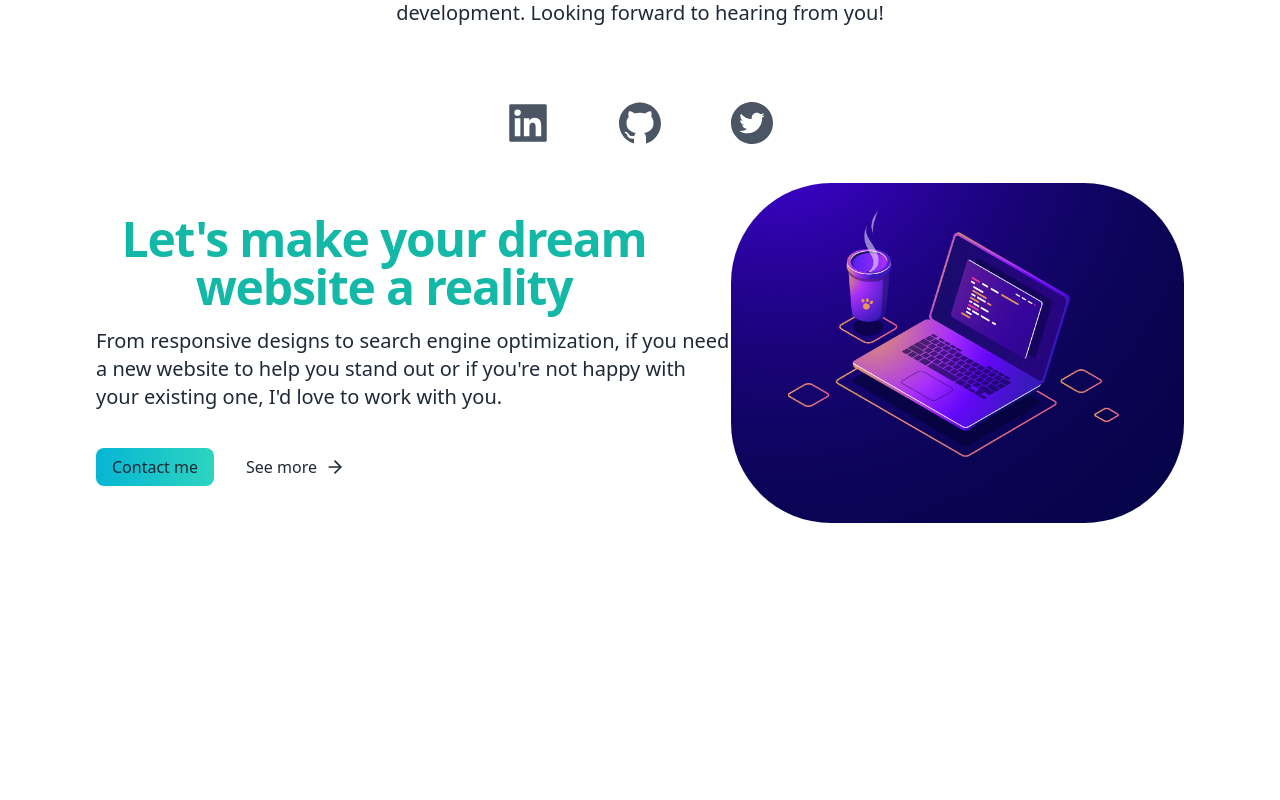
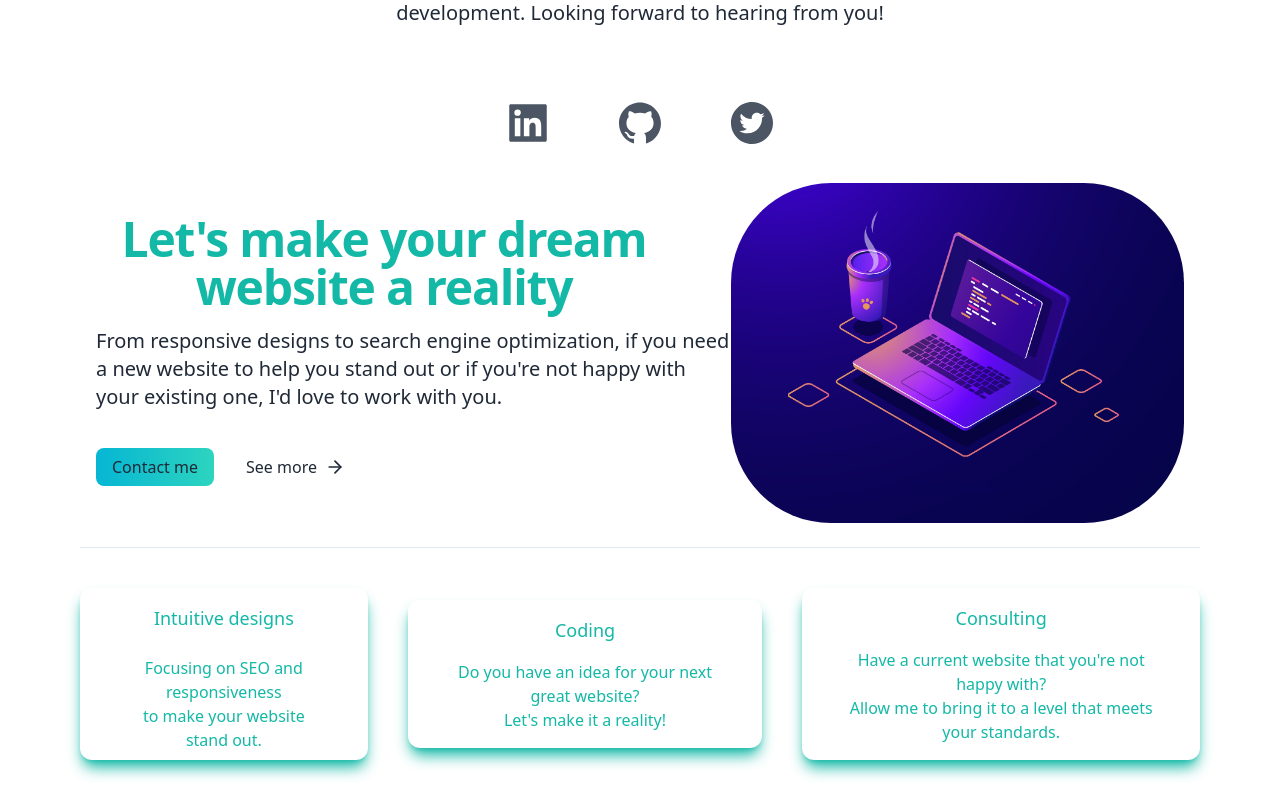
Before and after one commit to pjleb90/portfolio, a Next.js app: page / in a window 1280 px wide. Shown: the part 298-1098 px from the top of the page. Before the commit the page ends 845 px from the top, so only its background shows below. Built offline with nearby package versions, Linux system fonts and the light colour scheme.

Commit message:
minor UI updates

```diff
--- a/app/contact/page.tsx
+++ b/app/contact/page.tsx
@@ -1,6 +1,3 @@
-
-
-import ContactFooter from "@/components/contact-footer";
 import { ContactForm } from "@/components/contact-form";
 
 const contact = () => {
@@ -8,7 +5,6 @@ const contact = () => {
     return (
         <div>
             <ContactForm />
-            <ContactFooter />
         </div>
      );
 }
--- a/app/page.tsx
+++ b/app/page.tsx
@@ -1,6 +1,7 @@
-
 import Featured from "@/components/featured";
 import Header from "@/components/header";
+import Footer from "@/components/footer";
+
 
 
 export default function Home() {
@@ -9,6 +10,7 @@ export default function Home() {
     <main className=' bg-white px-10 md:px-20 lg:px-10 dark:bg-gray-800 text-teal-500 mt-2'>
         <Header />
         <Featured />
+        <Footer />
     </main>
   )
 }
--- a/components/contact-footer.tsx
+++ /dev/null
@@ -1,43 +0,0 @@
-const ContactFooter = () => {
-    return (
-        <div className=' lg:flex gap-10 justify-center items-center border-t border-teal-500'>
-            <div className='text-center shadow-lg pt-2 pb-2 pl-10 pr-10 rounded-xl my-10'>
-                <h3 className=' text-lg font-medium pt-2 pb-2'>Intuitive designs</h3>
-                {/* <Image src="/images/design.png"
-                width={100} height={100}
-                alt='a hashtag icon'
-                style={{margin: "auto", }}
-                /> */}
-                <p className='py-2'>
-                </p>
-                Focusing on SEO and responsiveness<br></br>to make your website stand out.
-            </div>
-            <div className='text-center shadow-lg pt-2 pb-2 pl-10 pr-10 rounded-xl my-10'>
-                <h3 className=' text-lg font-medium pt-2 pb-2'>Coding</h3>
-                {/* <Image src="/images/code.png"
-                width={100} height={100}
-                alt='a design icon'
-                style={{margin: "auto", }}
-                /> */}
-                <p className='py-2'>
-                Do you have an idea for your next great website?
-                <br></br>Let&#39;s make it a reality!
-                </p>
-            </div>
-            <div className='text-center shadow-lg pt-2 pb-2 pl-10 pr-10 rounded-xl my-10'>
-                <h3 className=' text-lg font-medium pt-2 pb-2'>Consulting</h3>
-                {/* <Image src="/images/consulting.png"
-                width={100} height={100}
-                alt='a consulting icon'
-                style={{margin: "auto", }}
-                /> */}
-                <p className='py-2'>
-                Have a current website that you&#39;re not happy with?
-                <br></br>Allow me to bring it to a level that meets your standards.
-                </p>
-            </div>
-        </div>
-    );
-}
-
-export default ContactFooter;
--- /dev/null
+++ b/components/footer.tsx
@@ -0,0 +1,28 @@
+const Footer = () => {
+    return (
+        <div className=' lg:flex gap-10 justify-center items-center border-t'>
+            <div className='text-center shadow-lg shadow-teal-500 pt-2 pb-2 pl-10 pr-10 rounded-xl my-10'>
+                <h3 className=' text-lg font-medium pt-2 pb-2'>Intuitive designs</h3>
+                <p className='py-2'>
+                </p>
+                Focusing on SEO and responsiveness<br></br>to make your website stand out.
+            </div>
+            <div className='text-center shadow-lg shadow-teal-500 pt-2 pb-2 pl-10 pr-10 rounded-xl my-10'>
+                <h3 className=' text-lg font-medium pt-2 pb-2'>Coding</h3>
+                <p className='py-2'>
+                Do you have an idea for your next great website?
+                <br></br>Let&#39;s make it a reality!
+                </p>
+            </div>
+            <div className='text-center shadow-lg shadow-teal-500 pt-2 pb-2 pl-10 pr-10 rounded-xl my-10'>
+                <h3 className=' text-lg font-medium pt-2 pb-2'>Consulting</h3>
+                <p className='py-2'>
+                Have a current website that you&#39;re not happy with?
+                <br></br>Allow me to bring it to a level that meets your standards.
+                </p>
+            </div>
+        </div>
+    );
+}
+
+export default Footer;
```
